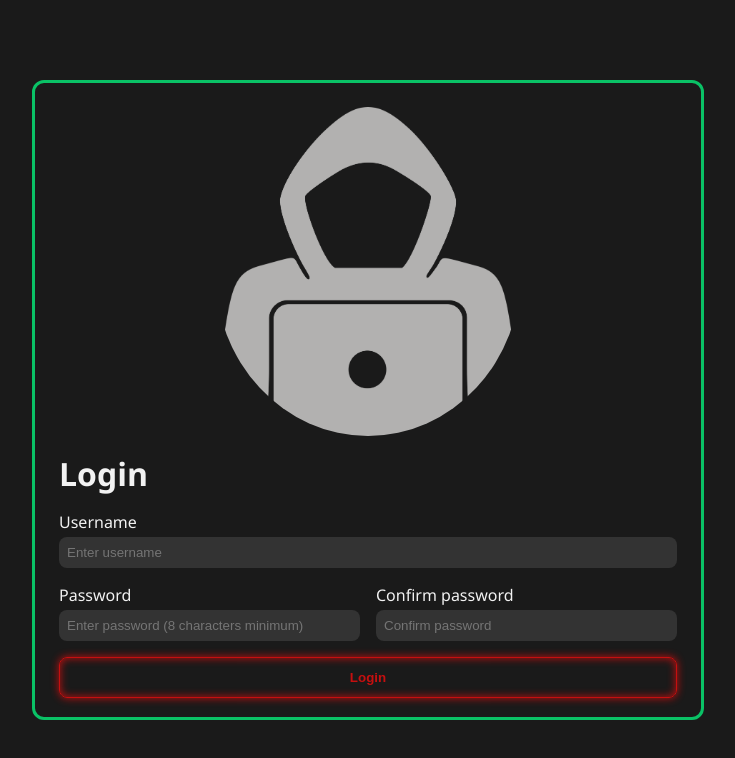
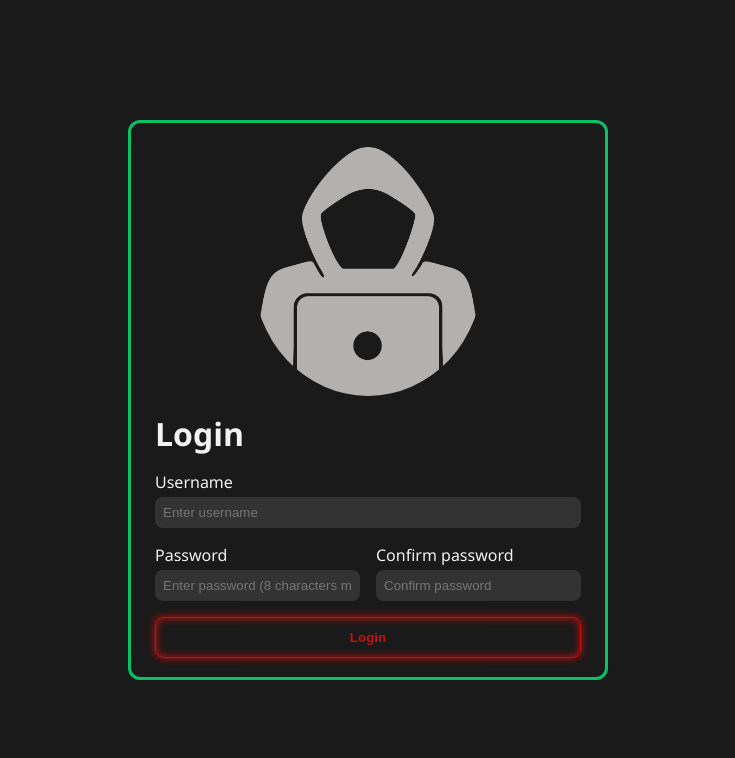
Before and after one commit to Jala3400/PrivateNotes, a SvelteKit app: page / in a window 1280 px wide. Shown: the top 758 px of the page, without its empty margins (272-1007 px from the left). Built offline with nearby package versions, Linux system fonts and the light colour scheme.

Commit message:
Better login container size and neonbutton focus

```diff
--- a/src/app.css
+++ b/src/app.css
@@ -38,6 +38,10 @@ body {
     padding: 0;
     height: 100vh;
     width: 100vw;
+    display: flex;
+    flex-direction: column;
+    align-items: center;
+    justify-content: center;
 }
 
 /** ============================== Scrollbar ============================== */
--- a/src/components/atoms/NeonButton.svelte
+++ b/src/components/atoms/NeonButton.svelte
@@ -19,9 +19,11 @@
         font-weight: bold;
 
         transition: var(--transition);
+        outline: none;
     }
 
-    button:hover:enabled {
+    button:hover:enabled,
+    button:focus-visible {
         color: var(--text-primary);
         background-color: var(--main-color);
         box-shadow: none;
--- a/src/components/organisms/LoginForm/LoginForm.svelte
+++ b/src/components/organisms/LoginForm/LoginForm.svelte
@@ -8,7 +8,9 @@
     let password = $state("");
     let confirmPassword = $state("");
 
-    async function login() {
+    async function login(event: Event) {
+        event.preventDefault();
+
         // Validate inputs
         if (!password || !confirmPassword) {
             alert("Please fill in the password fields!");
@@ -39,7 +41,7 @@
     }
 </script>
 
-<div id="login-container">
+<form id="login-container" onsubmit={login}>
     <div id="photo-container">
         <img src="/hacker.png" alt="hacker" />
     </div>
@@ -53,6 +55,7 @@
             type="text"
             placeholder="Enter username"
             id="username"
+            autocomplete="off"
         />
     </div>
 
@@ -69,6 +72,7 @@
                 bind:isValid={passValid}
             />
         </div>
+
         <div class="input-group">
             <label for="confirm-password">Confirm password </label>
             <Input
@@ -88,9 +92,8 @@
         class="greatbtn"
         disabled={!(passValid && password === confirmPassword)}
         text="Login"
-        onclick={login}
     />
-</div>
+</form>
 
 <style>
     /* Container */
@@ -99,8 +102,8 @@
         flex-direction: column;
         gap: 16px;
 
-        width: clamp(20rem, 61.8%, 42rem);
-        height: clamp(28rem, 80%, 42rem);
+        width: 100%;
+        height: 100%;
 
         padding: 1.5rem;
         padding-bottom: 1.2rem;
@@ -141,15 +144,15 @@
     }
 
     .dual-input-group .input-group {
-        flex: 1 1 200px; /* grow, shrink, min-width basis */
-        min-width: 200px;
+        flex: 1 1 130px; /* grow, shrink, min-width basis */
+        min-width: 130px;
     }
 
     label {
         user-select: none;
     }
 
-    @media (max-height: 28rem) {
+    @media (max-height: 30rem) {
         #login-container {
             height: auto;
         }
--- a/src/routes/+page.svelte
+++ b/src/routes/+page.svelte
@@ -11,7 +11,7 @@
         display: flex;
         justify-content: center;
         align-items: center;
-        height: 100%;
-        width: 100%;
+        height: clamp(30rem, 80vh, 35rem);
+        width: clamp(20rem, 60vw, 30rem);
     }
 </style>
--- a/src/routes/Notes/+page.svelte
+++ b/src/routes/Notes/+page.svelte
@@ -95,6 +95,7 @@
         flex-direction: column;
         gap: 20px;
 
+        width: 100%;
         max-width: 800px;
         height: 100%;
         margin: 0 auto;
```
